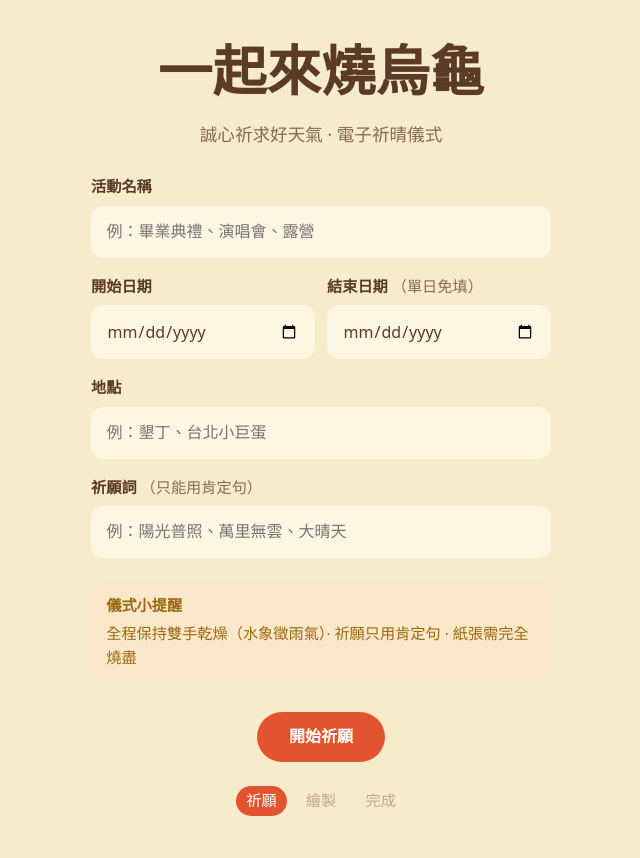
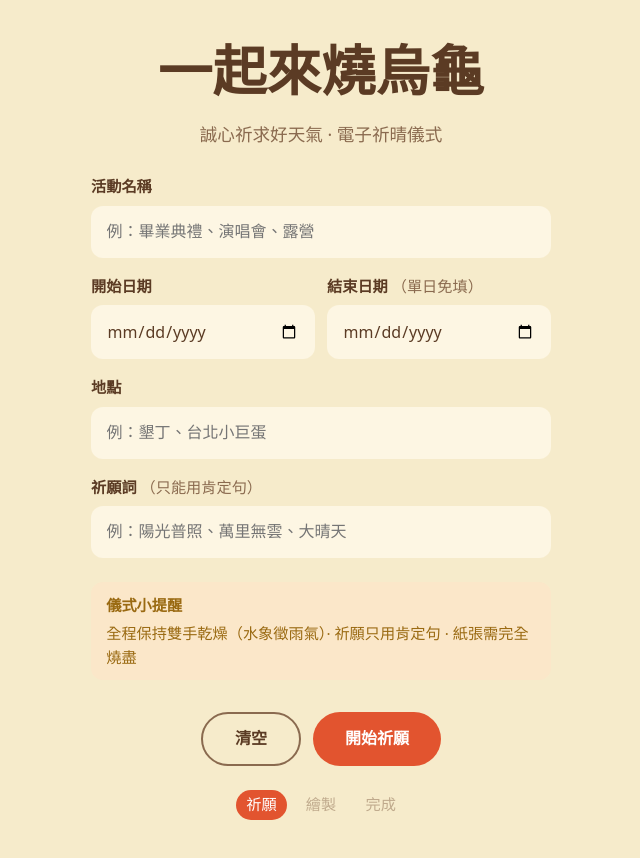
Before and after one commit to dh46tw/burn-turtles-for-good-weather, a Svelte app: page / in a window 1280 px wide. Shown: the whole page, without its empty margins (319-959 px from the left). Built offline with nearby package versions, Linux system fonts and the light colour scheme.

Commit message:
Feat: 新增清空填寫按鈕
- 表單加入「清空」按鈕，清除所有欄位並重置提示狀態

```diff
--- a/src/steps/StepForm.svelte
+++ b/src/steps/StepForm.svelte
@@ -1,7 +1,7 @@
 <script lang="ts">
   import { ritual } from '../lib/stores.svelte';
   import { validateWish, checkWish } from '../lib/validation';
-  import { saveLastWish } from '../lib/storage';
+  import { saveLastWish, emptyWish } from '../lib/storage';
 
   // 是否已嘗試送出（送出後才顯示必填錯誤，避免一進來就紅通通）
   let submitted = $state(false);
@@ -18,6 +18,12 @@
       saveLastWish(ritual.wish); // 記住本次填寫內容
       ritual.goTo('draw');
     }
+  }
+
+  // 清空所有欄位並重置提示狀態
+  function clearForm() {
+    ritual.wish = emptyWish();
+    submitted = false;
   }
 </script>
 
@@ -102,7 +108,10 @@
     <span>全程保持雙手乾燥（水象徵雨氣）· 祈願只用肯定句 · 紙張需完全燒盡</span>
   </div>
 
-  <button class="btn" onclick={next}>開始祈願</button>
+  <div class="actions">
+    <button class="btn btn--ghost" onclick={clearForm}>清空</button>
+    <button class="btn" onclick={next}>開始祈願</button>
+  </div>
 </section>
 
 <style>
@@ -191,8 +200,10 @@
   .taboo-title {
     font-weight: 700;
   }
-  .btn {
-    align-self: center;
+  .actions {
+    display: flex;
+    gap: 0.75rem;
+    justify-content: center;
     margin-top: 0.5rem;
   }
 </style>
```
